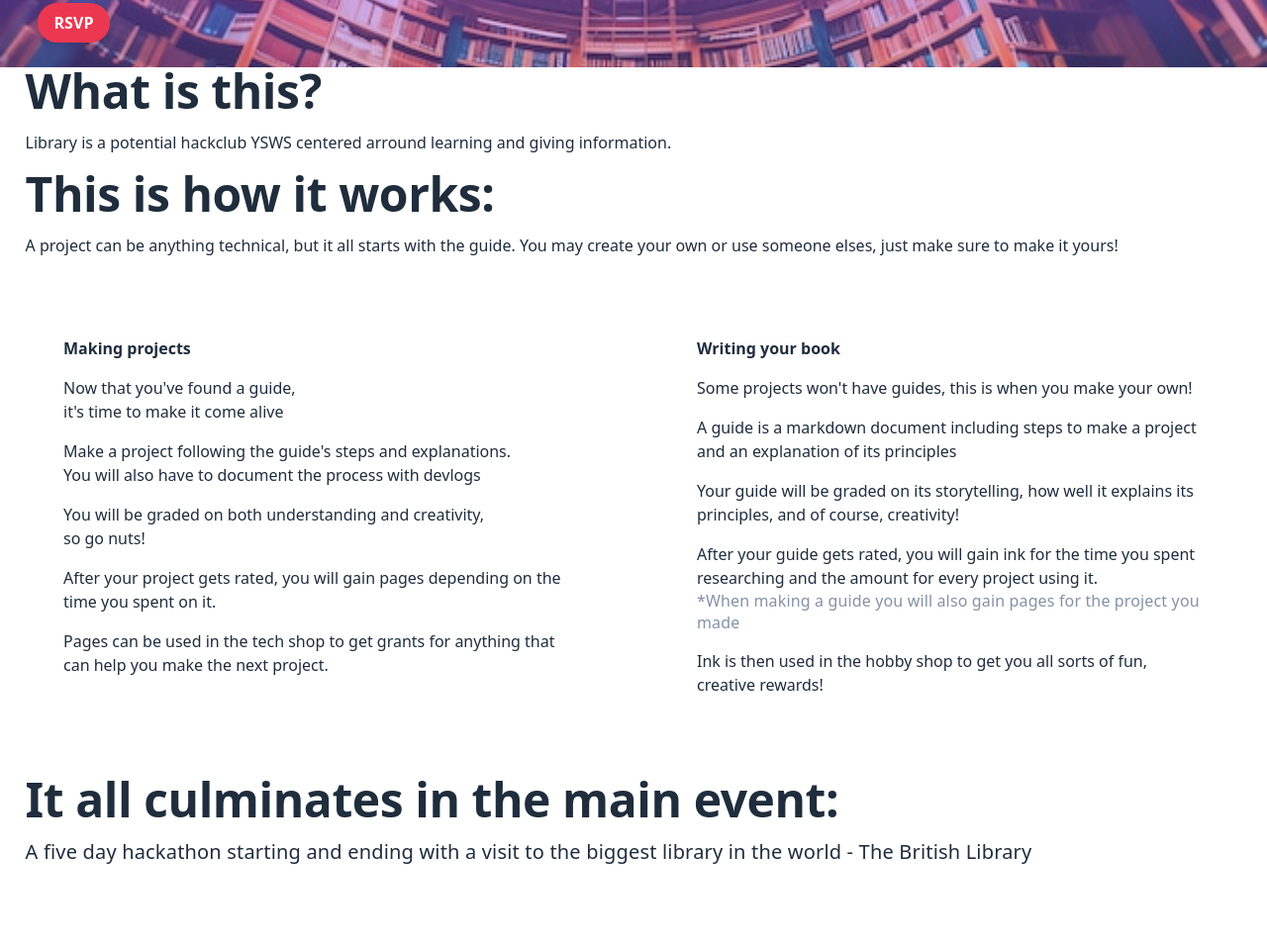
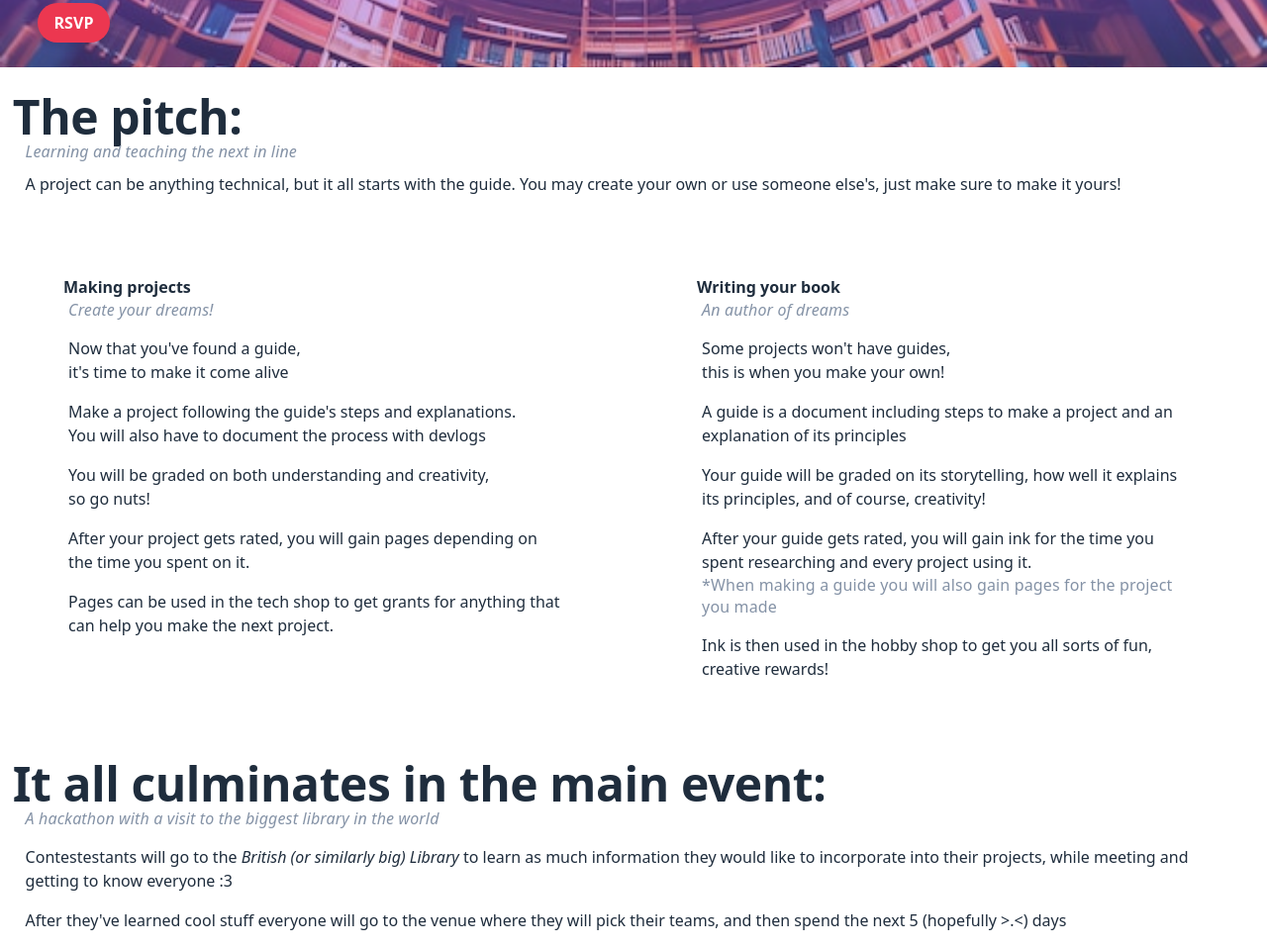
Before and after one commit to By-Koy/library-ysws, a plain HTML site: page index.html in a window 1280 px wide. Shown: the part 432-1390 px from the top of the page at 99% size. Before the commit the page ends 1321 px from the top, so only its background shows below. Drawn offline with Linux system fonts and the light colour scheme; a web font is replaced by a local one.

Commit message:
Finished the main event and slightly changed the styling

```diff
--- a/index.html
+++ b/index.html
@@ -20,46 +20,50 @@
   </header>
 
   <body>
-      <div style="  margin-left: 2%; margin-right: 2%;">
-        <h class="title">What is this?</h>
-        <p>Library is a potential hackclub YSWS centered arround learning and giving information.</p>
-        <h class="title" style="text-align: center;">This is how it works:</h>
-        <p>A project can be anything technical, but it all starts with the guide. You may create your own or use someone elses, just make sure to make it yours!</p>
+      <div style="margin-top: 2%;">
+        <h class="title" style="margin-left: 1%;">The pitch:</h>
+        <p class="caption" style="margin-top: 0; margin-bottom: 0;"> <i>Learning and teaching the next in line</i> </p>
+        <p style="margin-top: 10px;">A project can be anything technical, but it all starts with the guide. You may create your own or use someone else's, just make sure to make it yours!</p>
 
       </div>
 
       <div style="display: flex; margin: 0;">
         <div id="projects" class="books">
-          <h class="heading">Making projects</h>
-          <p style="margin-bottom: 0;">Now that you've found a guide,</p>
-          <p style="margin-top: 0;">it's time to make it come alive</p>
-          <p style="margin-bottom: 0;">Make a project following the guide's steps and explanations.</p>
-          <p style="margin-top: 0;">You will also have to document the process with devlogs</p>
-          <p style="margin-bottom: 0;">You will be graded on both understanding and creativity,</p>
-          <p style="margin-top: 0;">so go nuts!</p>
-          <p>After your project gets rated, you will gain pages depending on the time you spent on it.</p>
-          <p>Pages can be used in the tech shop to get grants for anything that can help you make the next project.</p>
+          <h class="heading"> Making projects </h>
+          <p class="caption" style="margin-top: 0;"> <i>Create your dreams!</i> </p>
+          <p style="margin-bottom: 0;"> Now that you've found a guide, </p>
+          <p style="margin-top: 0;"> it's time to make it come alive </p>
+          <p style="margin-bottom: 0;"> Make a project following the guide's steps and explanations. </p>
+          <p style="margin-top: 0;"> You will also have to document the process with devlogs </p>
+          <p style="margin-bottom: 0;"> You will be graded on both understanding and creativity, </p>
+          <p style="margin-top: 0;"> so go nuts! </p>
+          <p> After your project gets rated, you will gain pages depending on the time you spent on it. </p>
+          <p> Pages can be used in the tech shop to get grants for anything that can help you make the next project. </p>
         </div>
 
         <div id="guides" class="books">
           <h class="heading"> Writing your book </h>
-          <p> Some projects won't have guides, this is when you make your own! </p>
-          <p> A guide is a markdown document including steps to make a project and an explanation of its principles </p>
+          <p class="caption" style="margin-top: 0;"> <i>An author of dreams</i> </p>
+          <p style="margin-bottom: 0;"> Some projects won't have guides, </p>
+          <p style="margin-top: 0;"> this is when you make your own! </p>
+          <p> A guide is a document including steps to make a project and an explanation of its principles </p>
           <p> Your guide will be graded on its storytelling, how well it explains its principles, and of course, creativity! </p>
-          <p style="margin-bottom: 0px;"> After your guide gets rated, you will gain ink for the time you spent researching and the amount for every project using it. </p>
+          <p style="margin-bottom: 0px;"> After your guide gets rated, you will gain ink for the time you spent researching and every project using it. </p>
           <p class="caption" style="margin-top: 0px;"> *When making a guide you will also gain pages for the project you made </p>
           <p> Ink is then used in the hobby shop to get you all sorts of fun, creative rewards! </p>
           </div>
         </div>
       </div>
 
-      <div id="event">
-        <h class="title"> It all culminates in the main event: </h>
-        <p class="subtitle"> A five day hackathon starting and ending with a visit to the biggest library in the world - The British Library </p>
+      <div id="event" style="position: static;">
+        <h class="title" style="margin-left: 1%;"> It all culminates in the main event: </h>
+        <p class="caption" style="margin-top: 0;"> <i>A hackathon with a visit to the biggest library in the world</i> </p>
+        <p> Contestestants will go to the <i>British (or similarly big) Library</i> to learn as much information they would like to incorporate into their projects, while meeting and getting to know everyone :3  </p>
+        <p> After they've learned cool stuff everyone will go to the venue where they will pick their teams, and then spend the next 5 (hopefully >.<) days </p>
 
       </div>
 
   </body>
 
-  <script src="script.js"></script>
+  <script src="script.js"></script
 </html>
--- a/style.css
+++ b/style.css
@@ -2,6 +2,11 @@ body {
   background-color: var(--background);
   position: relative;
   height: fit-content;
+}
+
+p {
+  margin-left: 2%;
+  margin-right: 2%;
 }
 
 header {
@@ -53,12 +58,6 @@ header .rsvpButton {
 
 .books p {
   position: relative;
-  margin-right: 0;
-  margin-left: 0;
+  margin-right: 1%;
+  margin-left: 1%;
 }
-
-#event {
-  position: static;
-  margin-left: 2%;
-  margin-right: 2%;
-}
```
